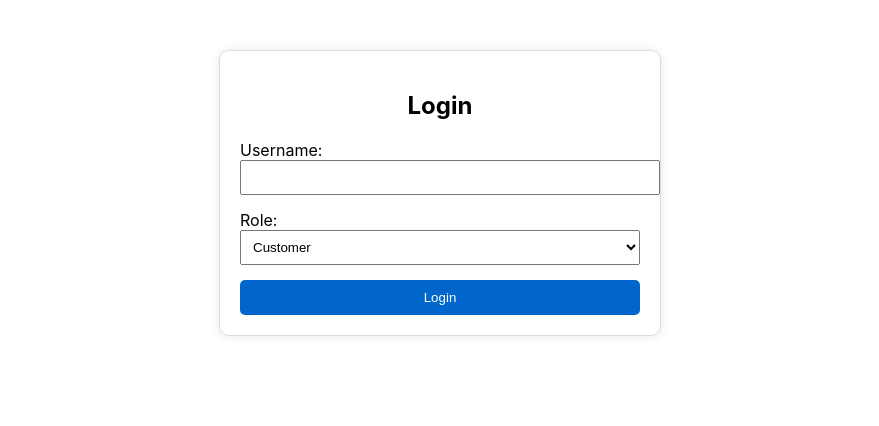
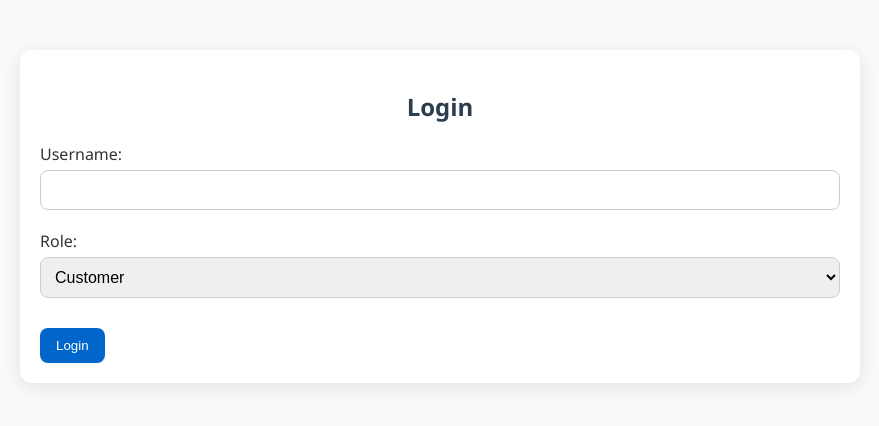
Before and after one commit to Nithin2023-creator/Library-Management-React, a React (Create React App) app: page / in a window 1280 px wide. Shown: the top 426 px of the page, without its empty margins (200-1079 px from the left). Built offline with nearby package versions, Linux system fonts and the light colour scheme.

Commit message:
Update LibraryApp.css

```diff
--- a/src/LibraryApp.css
+++ b/src/LibraryApp.css
@@ -1,31 +1,103 @@
-.login-page, .admin-page, .customer-page {
-    max-width: 400px;
+/* Global styles */
+body {
+  margin: 0;
+  font-family: 'Poppins', 'Segoe UI', 'Roboto', sans-serif;
+  background-color: #f9fafb;
+  color: #333;
+}
+
+h2, h3, h4 {
+  color: #2c3e50;
+}
+
+/* Container pages */
+.login-page, .admin-page, .customer-page, .admin-library-page, .customer-library-page {
+  max-width: 800px;
   margin: 50px auto;
   padding: 20px;
-    border: 1px solid #ddd;
-    border-radius: 10px;
-    box-shadow: 0px 0px 10px rgba(0,0,0,0.1);
+  background: white;
+  border-radius: 12px;
+  box-shadow: 0px 4px 20px rgba(0,0,0,0.1);
 }
 
-  .login-form .form-group {
-    margin-bottom: 15px;
+/* Form styles */
+.login-form .form-group, .add-book-form {
+  margin-bottom: 20px;
 }
 
-  .login-form input, .login-form select {
+input, select {
   width: 100%;
-    padding: 8px;
+  padding: 10px;
+  margin-top: 5px;
+  border: 1px solid #ccc;
+  border-radius: 8px;
+  font-size: 16px;
+  box-sizing: border-box;
 }
 
-  .login-button {
-    width: 100%;
-    padding: 10px;
+button {
   background-color: #0066cc;
   color: white;
+  padding: 10px 16px;
   border: none;
-    border-radius: 5px;
+  border-radius: 8px;
+  cursor: pointer;
+  transition: background-color 0.3s;
+  margin-top: 10px;
 }
 
-  h2 {
+button:hover {
+  background-color: #004999;
+}
+
+/* Book List */
+ul {
+  list-style: none;
+  padding: 0;
+}
+
+.book-card, .cart-item {
+  background: #f1f5f9;
+  margin: 10px 0;
+  padding: 15px;
+  border-radius: 10px;
+  display: flex;
+  justify-content: space-between;
+  align-items: center;
+}
+
+.book-details {
+  flex-grow: 1;
+}
+
+/* Total Price */
+.total-price {
+  margin-top: 20px;
+  font-weight: bold;
+  font-size: 20px;
+  text-align: right;
+}
+
+/* Add Book Form */
+.add-book-form {
+  display: grid;
+  grid-template-columns: 1fr 1fr 1fr auto;
+  gap: 10px;
+  margin-bottom: 30px;
+}
+
+.add-book-form input {
+  margin-top: 0;
+}
+
+/* Headings */
+h2, h3 {
   text-align: center;
-    margin-bottom: 20px;
 }
+
+/* Centered Empty Cart */
+.empty-cart {
+  text-align: center;
+  color: #777;
+  font-style: italic;
+}
```
Lines whose indentation alone changed are shown as unchanged.
